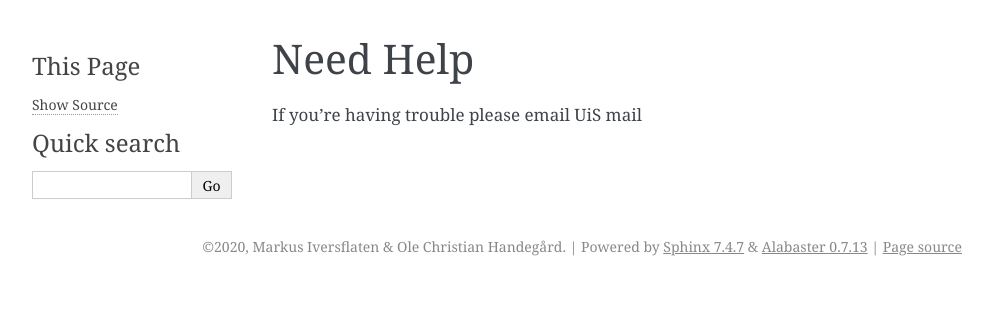
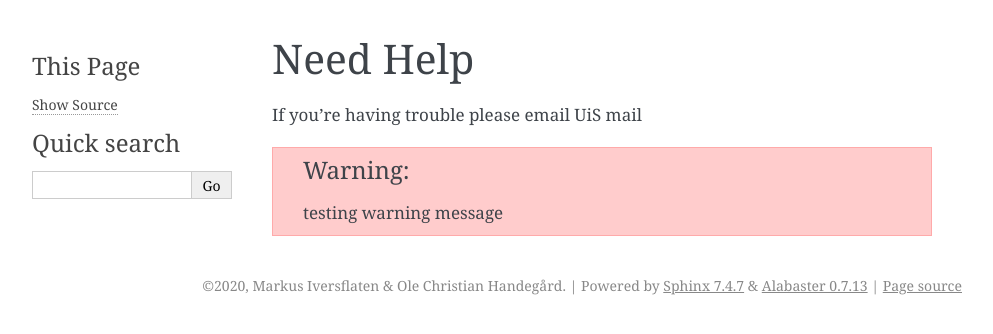
Before and after one commit to mhiversflaten/ABB-Robot-Machine-Vision, a Sphinx documentation site: the page built from docs/source/help.rst, in a window 1280 px wide. Shown: the top 334 px of the page, without its empty margins (148-1141 px from the left). Built offline with Sphinx 7.4.7, drawn with Linux system fonts in a browser that asks for light colours.

Commit message:
warning message added

```diff
--- a/docs/source/help.rst
+++ b/docs/source/help.rst
@@ -1,3 +1,7 @@
 Need Help
 =========
 If you're having trouble please email UiS mail
+
+.. warning::
+
+    testing warning message
```
